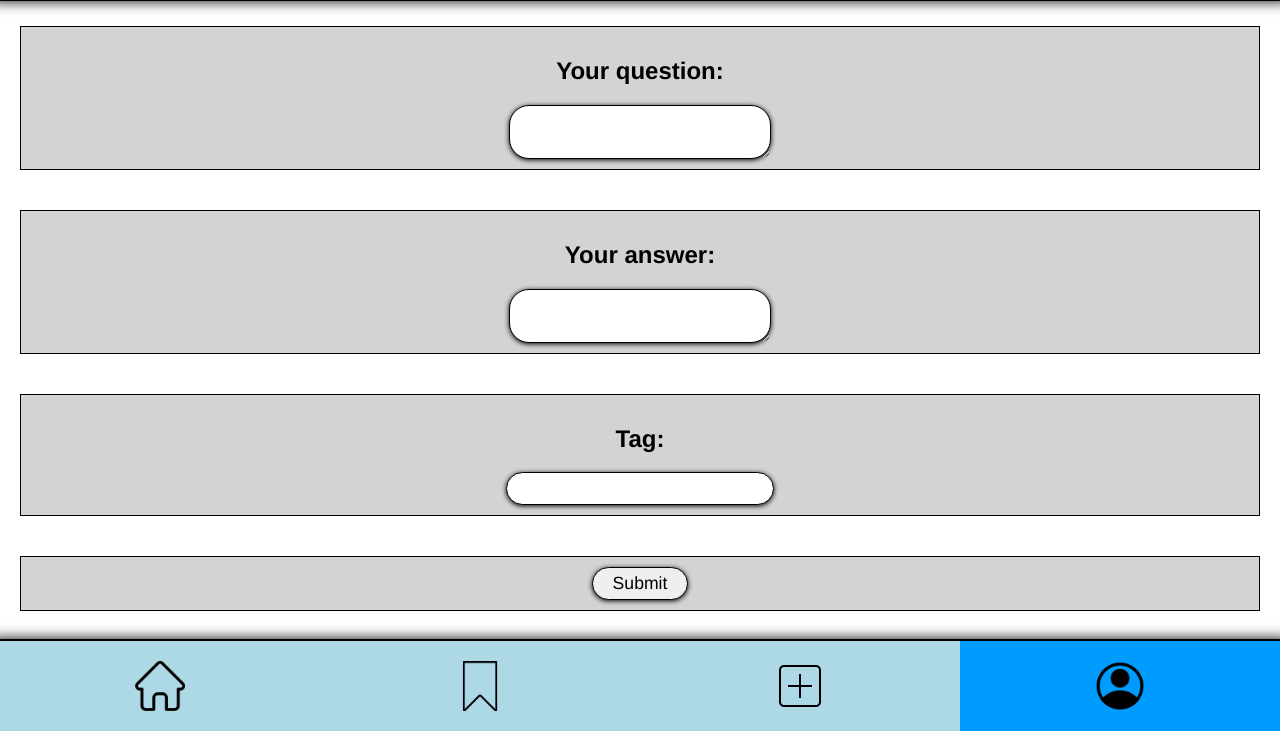
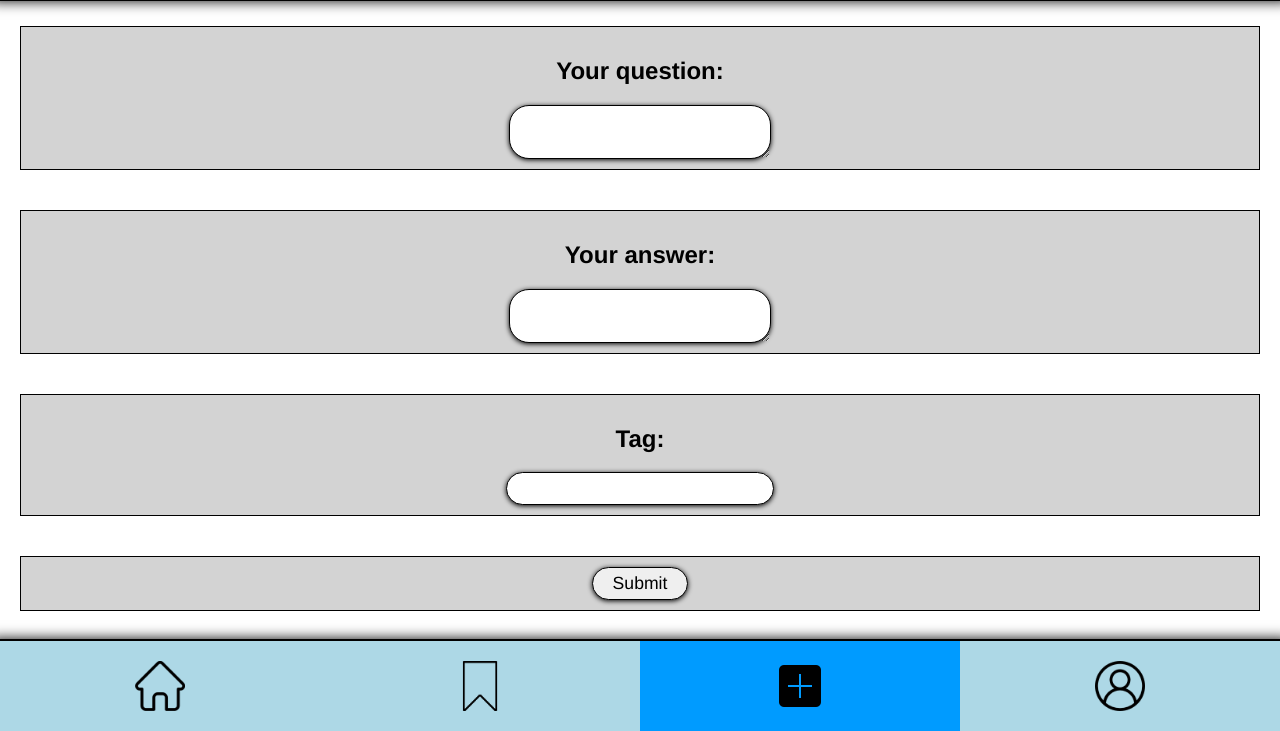
Before and after one commit to Freddie2024/frida-quiz-app-2, a plain HTML site: page form.html in a window 1280 px wide. Shown: the part 69-800 px from the top of the page. Drawn offline with Linux system fonts and the light colour scheme.

Commit message:
add filled icon and class active to footer

```diff
--- a/form.html
+++ b/form.html
@@ -14,7 +14,7 @@
     </header>
     <main>
         <form action="" data-js="form">
-         <section>
+        <section>
         <h2 class="question-card__question">Your question:</h2>
         <label for="yourQuestion"></label>
         <textarea name="yourQuestion" id="yourQuestion"></textarea>
@@ -27,15 +27,15 @@
         </section>
 
         <section>
-            <h2 class="question-card__question">Tag:</h2>
+        <h2 class="question-card__question">Tag:</h2>
         <label for="tag"></label>
         <input type="text" name="tag" id="tag">
     </section>
         <section>
         <button type="submit" class="question-card__button">Submit</button>
-         </section>
+        </section>
       </form>
-    </section>
+
     </main>
     <footer class="footer">
       <a href="index.html" class="footer__link">
@@ -48,17 +48,17 @@
           alt="bookmark"
         />
       </a>
-      <a href="form.html" class="footer__link">
+      <a href="form.html" class="footer__link footer__link--active">
         <img
           class="footer__icon"
-          src="./assets/add.png"
+          src="./assets/add_filled.png"
           alt="add new card"
           />
       </a>
-      <a href="profile.html" class="footer__link footer__link--active">
+      <a href="profile.html" class="footer__link">
         <img
           class="footer__icon"
-          src="./assets/profile_filled.png"
+          src="./assets/profile.png"
           alt="profile"
         />
       </a>
```
